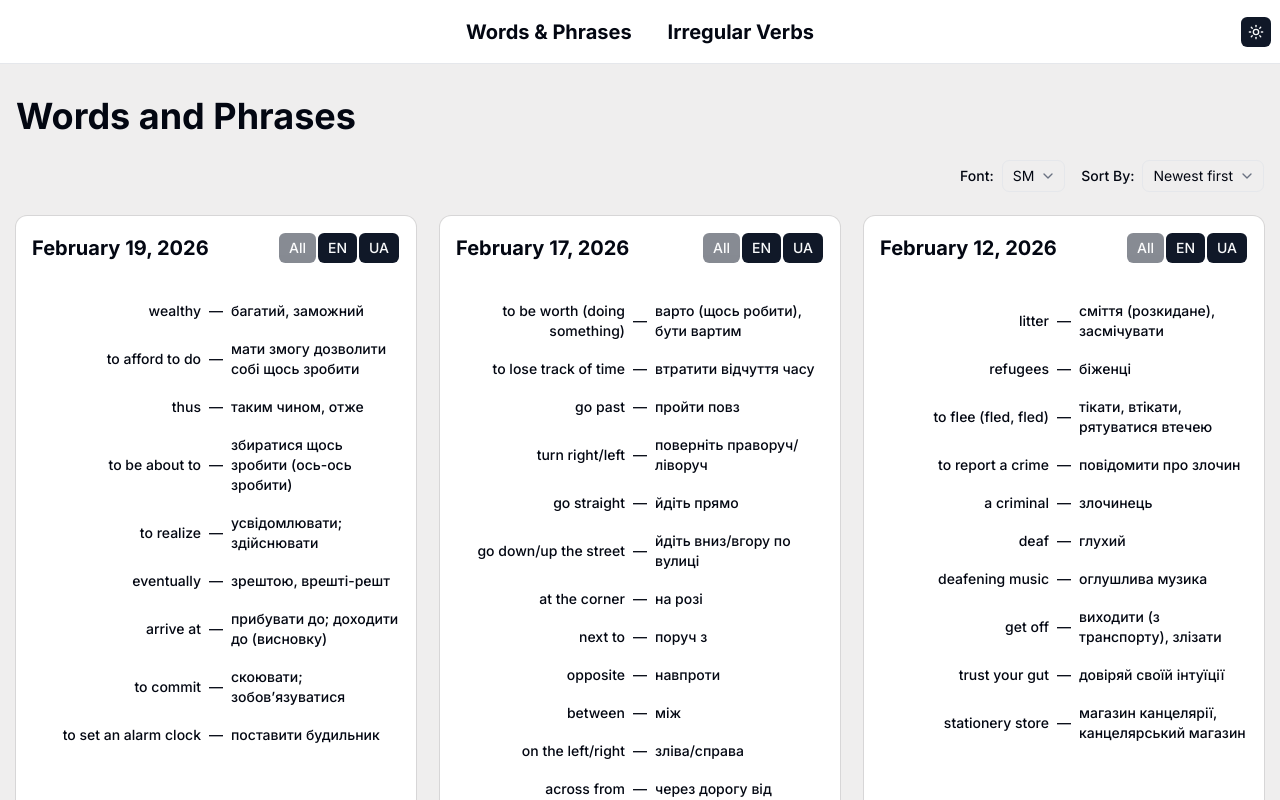
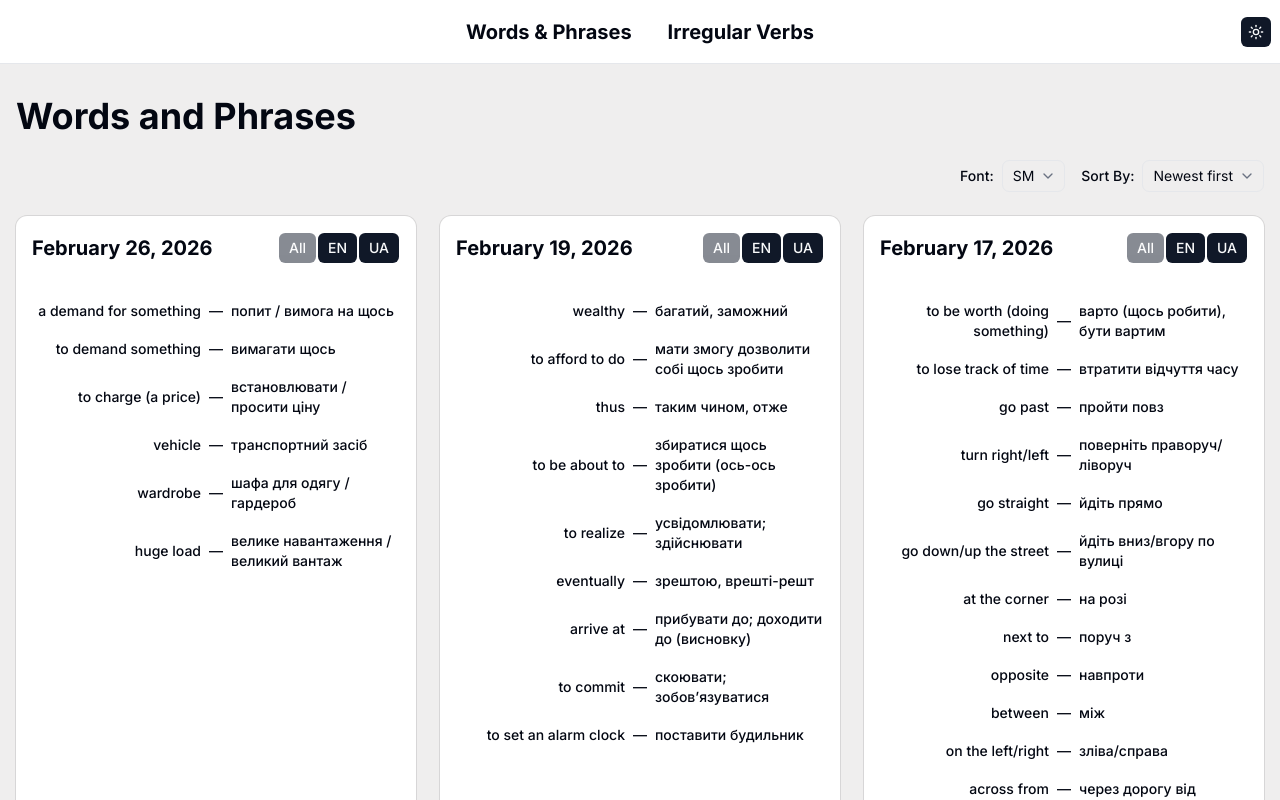
Before and after one commit to iSefero/English-helper, a Next.js app: page /words in a window 1280 px wide. Shown: the top 800 px of the page. Built offline with nearby package versions, Linux system fonts and the light colour scheme.

Commit message:
added words

```diff
--- a/views/Words/words.tsx
+++ b/views/Words/words.tsx
@@ -2881,4 +2881,81 @@ export const lessons = [
       },
     ],
   },
+  {
+    date: "02.26.2026",
+    words: [
+      {
+        term: "a demand for something",
+        translation: "попит / вимога на щось",
+        examples: [
+          <span>
+            There is a high <strong>demand for</strong> electric cars.
+          </span>,
+          <span>
+            The <strong>demand for</strong> housing is increasing.
+          </span>,
+        ],
+      },
+      {
+        term: "to demand something",
+        translation: "вимагати щось",
+        examples: [
+          <span>
+            She <strong>demanded</strong> an explanation.
+          </span>,
+          <span>
+            The workers <strong>demanded</strong> better conditions.
+          </span>,
+        ],
+      },
+      {
+        term: "to charge (a price)",
+        translation: "встановлювати / просити ціну",
+        examples: [
+          <span>
+            The taxi driver <strong>charged</strong> me 300 hryvnias.
+          </span>,
+          <span>
+            They <strong>charge</strong> extra for delivery.
+          </span>,
+        ],
+      },
+      {
+        term: "vehicle",
+        translation: "транспортний засіб",
+        examples: [
+          <span>
+            Every <strong>vehicle</strong> must be insured.
+          </span>,
+          <span>
+            This <strong>vehicle</strong> is very fuel-efficient.
+          </span>,
+        ],
+      },
+      {
+        term: "wardrobe",
+        translation: "шафа для одягу / гардероб",
+        examples: [
+          <span>
+            She bought a new <strong>wardrobe</strong>.
+          </span>,
+          <span>
+            His <strong>wardrobe</strong> is full of black clothes.
+          </span>,
+        ],
+      },
+      {
+        term: "huge load",
+        translation: "велике навантаження / великий вантаж",
+        examples: [
+          <span>
+            He was carrying a <strong>huge load</strong>.
+          </span>,
+          <span>
+            The bridge can support a <strong>huge load</strong>.
+          </span>,
+        ],
+      },
+    ],
+  },
 ];
```
